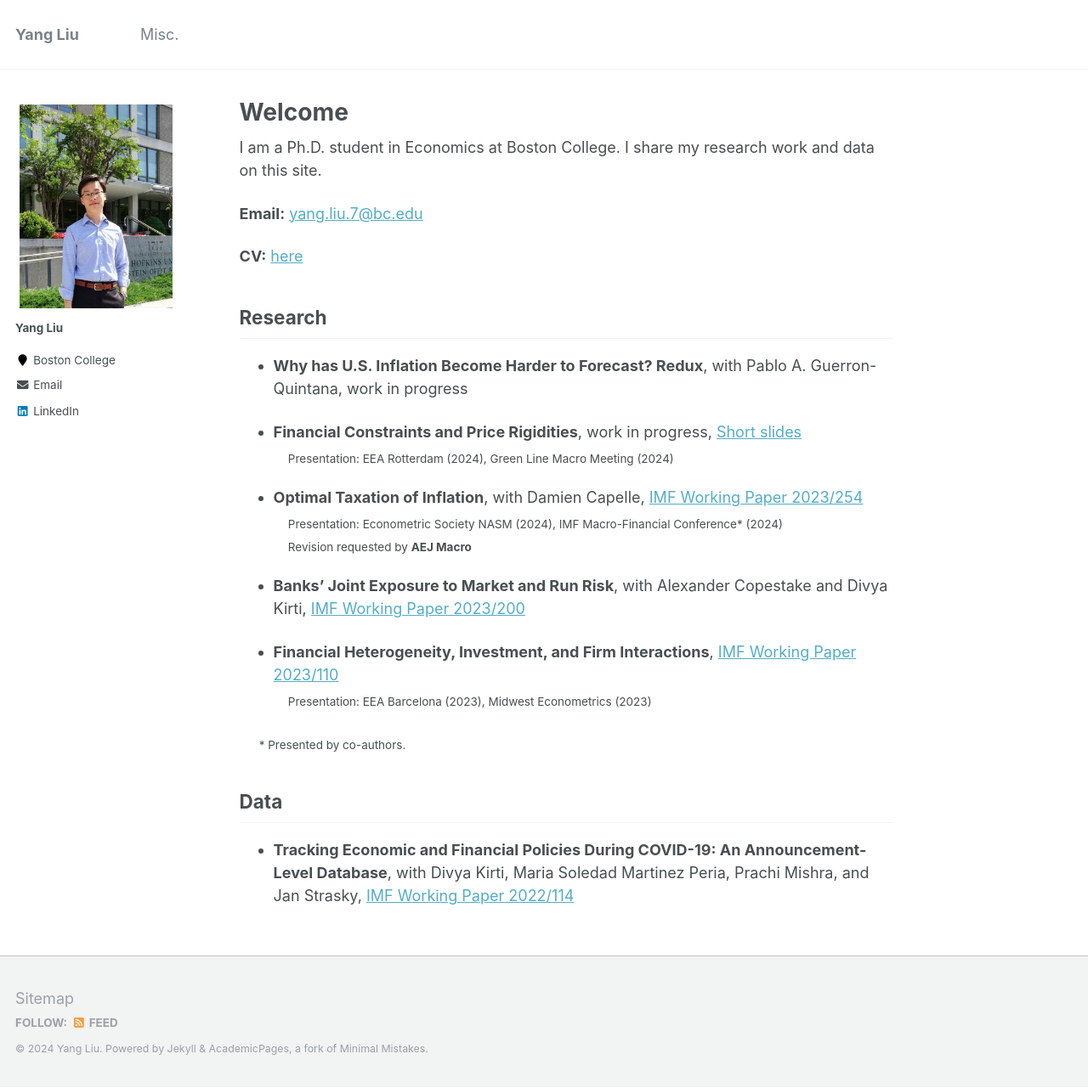
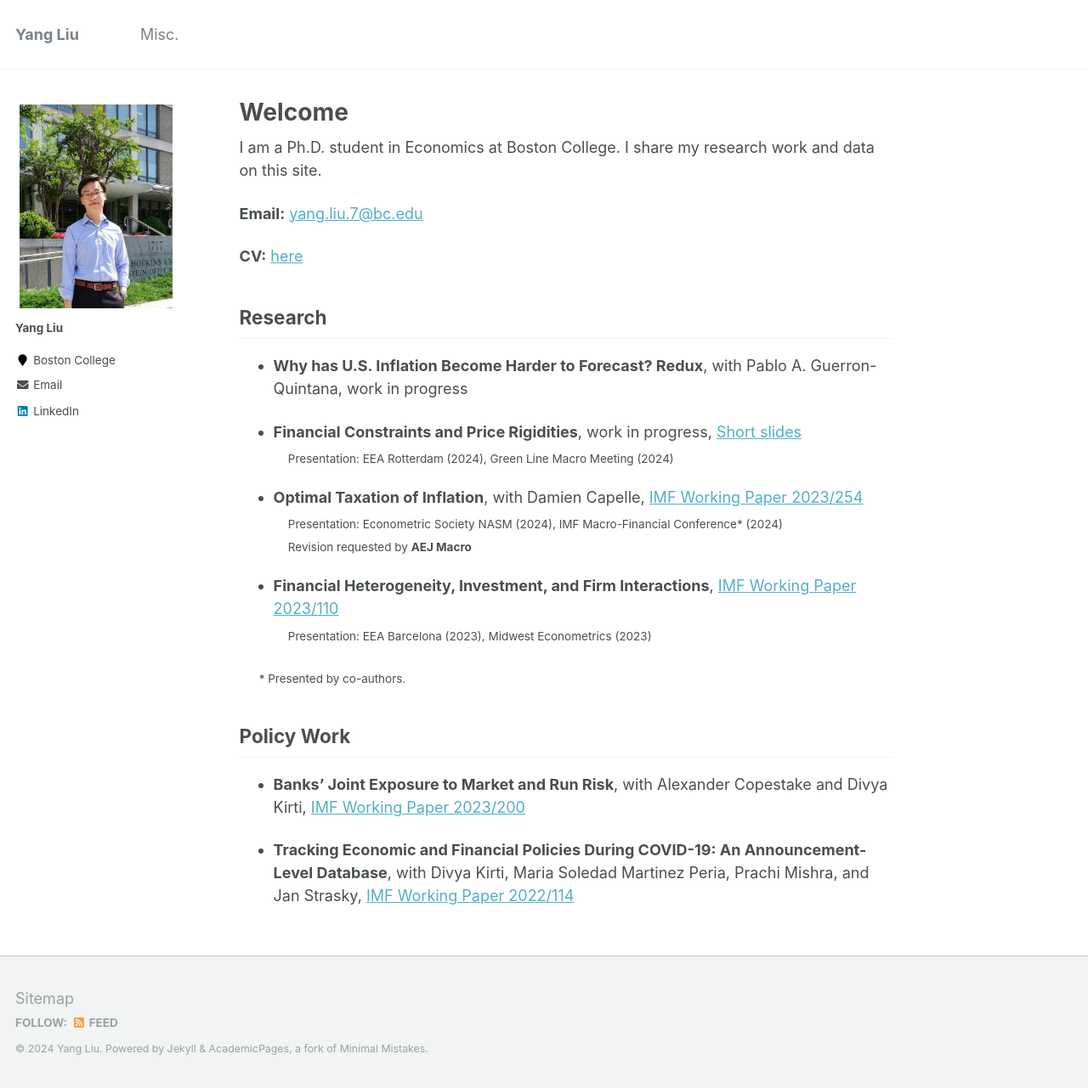
Before and after one commit to yangliu-95/yangliu-95.github.io, a Jekyll site: the page built from _pages/home.md, in a window 1280 px wide and 1281 px high. Shown: the whole window at 85% size. Built offline with Jekyll 4.4.1, drawn with Linux system fonts in a browser that asks for light colours; part of the change alters nothing that is shown.

Commit message:
Update home.md

```diff
--- a/_pages/home.md
+++ b/_pages/home.md
@@ -25,8 +25,6 @@ I am a Ph.D. student in Economics at Boston College. I share my research work an
 <sub> &emsp;  Presentation: Econometric Society NASM (2024), IMF Macro-Financial Conference* (2024)  <br>
       &emsp;  Revision requested by **AEJ Macro** <sub>
 
-* **Banks’ Joint Exposure to Market and Run Risk**, with Alexander Copestake and Divya Kirti,  [IMF Working Paper 2023/200](https://www.imf.org/en/Publications/WP/Issues/2023/09/23/Banks-Joint-Exposure-to-Market-and-Run-Risk-539390)
-
 * **Financial Heterogeneity, Investment, and Firm Interactions**,  [IMF Working Paper 2023/110](https://www.imf.org/en/Publications/WP/Issues/2023/05/26/Financial-Heterogeneity-Investment-and-Firm-Interactions-533844)  <br>
 <sub> &emsp;  Presentation: EEA Barcelona (2023), Midwest Econometrics (2023) <sub>
 
@@ -34,5 +32,8 @@ I am a Ph.D. student in Economics at Boston College. I share my research work an
 &emsp; <sub> * Presented by co-authors. </sub>
 
 
-## Data
+## Policy Work
+
+* **Banks’ Joint Exposure to Market and Run Risk**, with Alexander Copestake and Divya Kirti,  [IMF Working Paper 2023/200](https://www.imf.org/en/Publications/WP/Issues/2023/09/23/Banks-Joint-Exposure-to-Market-and-Run-Risk-539390)
+
 * **Tracking Economic and Financial Policies During COVID-19: An Announcement-Level Database**, with Divya Kirti, Maria Soledad Martinez Peria, Prachi Mishra, and Jan Strasky, [IMF Working Paper 2022/114](https://www.imf.org/en/Publications/WP/Issues/2022/06/03/Tracking-Economic-and-Financial-Policies-During-COVID-19-An-Announcement-Level-Database-518896)
```
